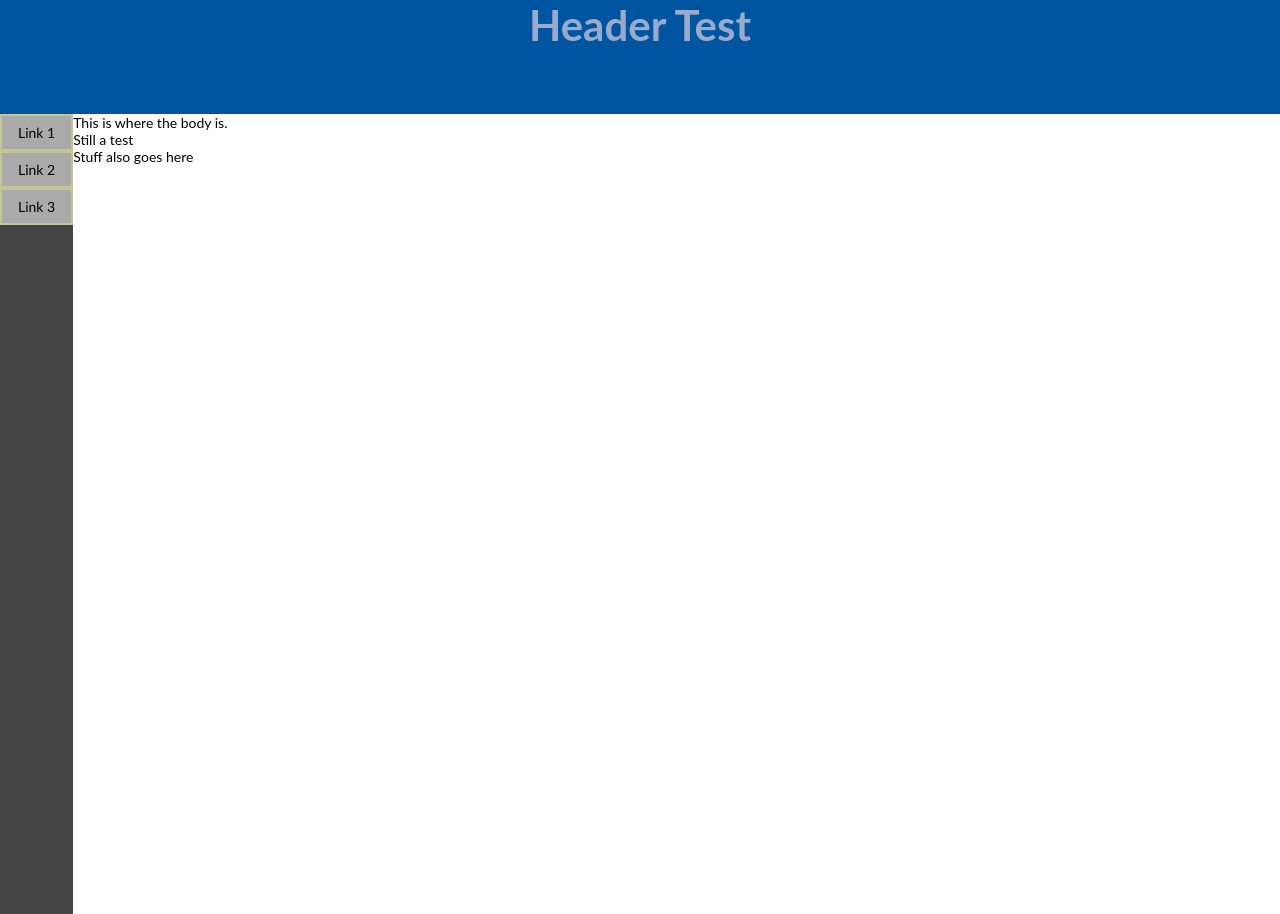
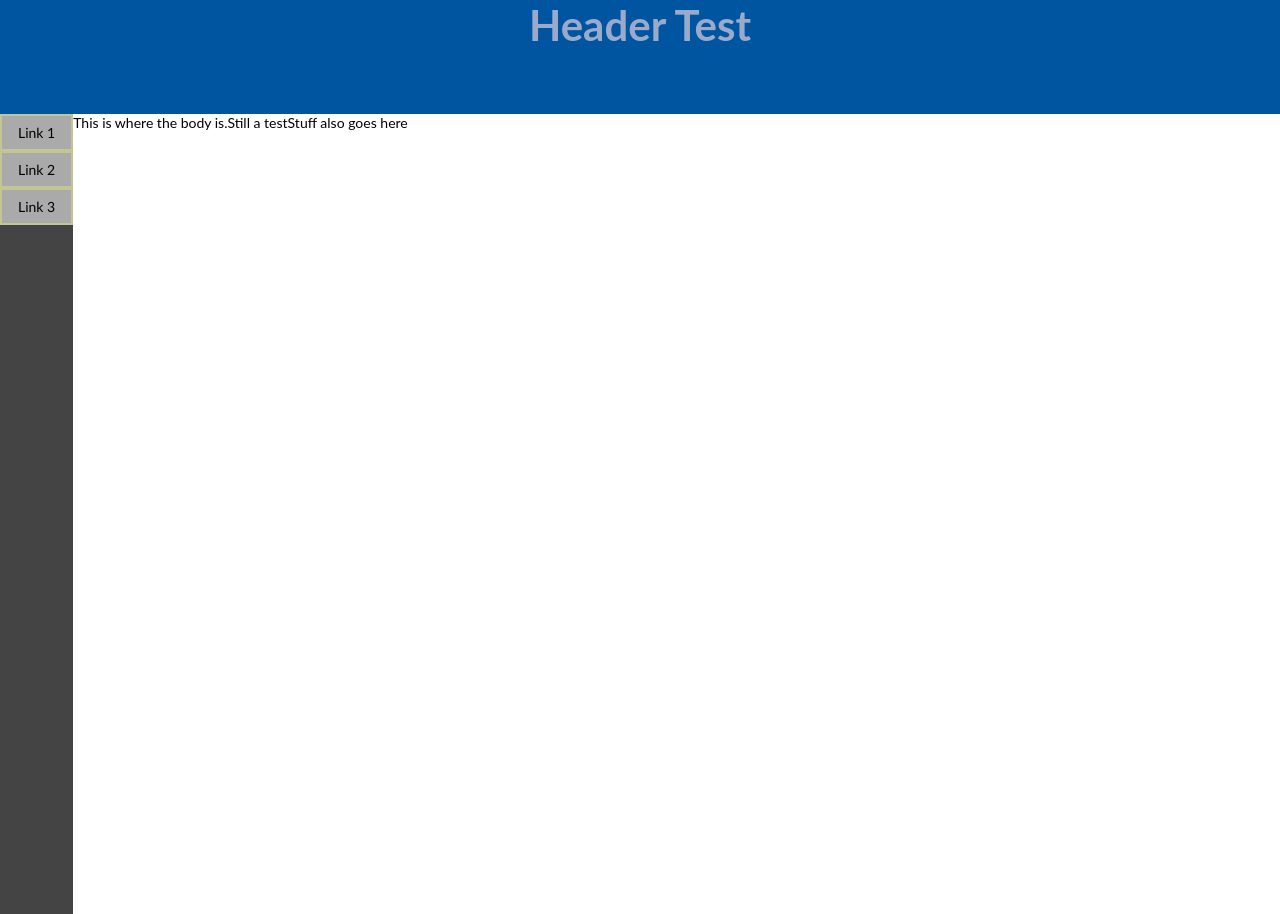
Before and after one commit to Tommy-Wilkinson/react-prototype, a React (Create React App) app: page / in a window 1280 px wide. Built offline with nearby package versions, Linux system fonts and the light colour scheme.

Commit message:
1 file modified

```diff
--- a/src/webElems/webstyle.css
+++ b/src/webElems/webstyle.css
@@ -84,6 +84,7 @@ li a {
   flex-direction: row;
 }
 
+
   .sidebar{
     display: flex;;
     justify-content: stretch;
@@ -100,6 +101,12 @@ li a {
     background-color: #DDDDDD;
   }
 
+  .bodycontents{
+    display: flex;
+    flex-direction: row;
+    justify-content: space-around;
+  }
+
 }
 
 /* For Screen size:  small screens/ protrait on phone*/
@@ -110,6 +117,8 @@ li a {
   flex-direction: column;
   background-color: #accdf1;
 }
+
+
 
 .sidebar{
     display: flex;
@@ -128,8 +137,16 @@ li a {
     background-color: #DDDDDD;
   }
 
+
+  .bodycontents{
+    display: flex;
+    flex-direction: column;
+    justify-content: space-evenly;
+  }
+
 }
 
+/* global flex box style settings */
 .WebPageContainer{
   display: flex;
   flex-direction: column;
```
